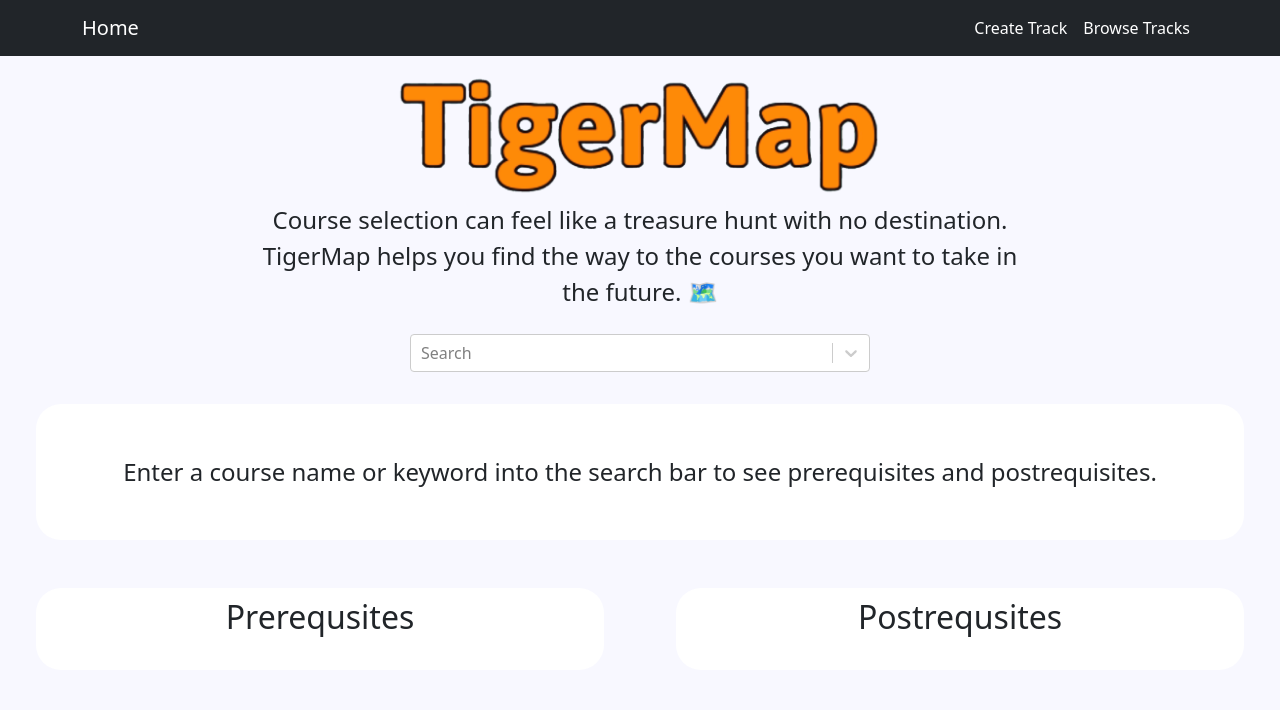
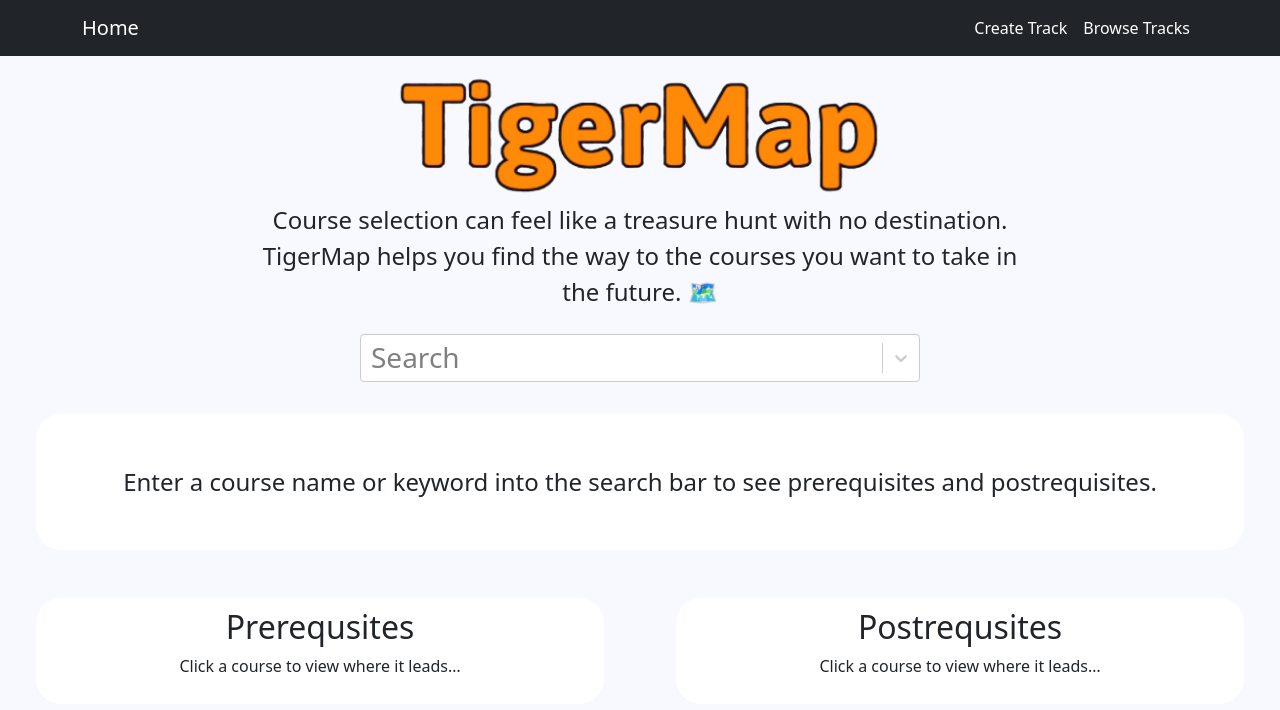
Before and after one commit to leo-step/COS333-TigerMap, a React (Create React App) app in the folder frontend/: page / in a window 1280 px wide. Shown: the top 710 px of the page. Built offline with nearby package versions, Linux system fonts and the light colour scheme.

Commit message:
home page

```diff
--- a/frontend/src/components/Main.js
+++ b/frontend/src/components/Main.js
@@ -54,7 +54,8 @@ function Main() {
         </div>
       </Row>
       <Row className="justify-content-center">
-        <div style={{ maxWidth: "500px" }}>
+        <div style={{ maxWidth: "600px" }}>
+          <h3>
             <Select
               onInputChange={(val) => setQuery(val)}
               onChange={(event) => {
@@ -64,6 +65,7 @@ function Main() {
               placeholder="Search"
               className="m-2"
             />
+          </h3>
         </div>
       </Row>
       <Row>
@@ -94,14 +96,14 @@ function Main() {
             <Table
               header={"Prerequsites"}
               setCourseId={setCourseId}
-              courses={[]}
+              placeholder
             />
           </Col>
           <Col>
             <Table
               header={"Postrequsites"}
               setCourseId={setCourseId}
-              courses={[]}
+              placeholder
             />
           </Col>
         </Row>
--- a/frontend/src/components/Table.js
+++ b/frontend/src/components/Table.js
@@ -1,8 +1,6 @@
 import Table from "react-bootstrap/Table";
 
 function createTable(props) {
-  //    const testData = [{code: "COS 126", title: "Intro to CS", area: "QR"}, {code: "COS 126", title: "Intro to CS", area: "QR"}, {code: "COS 126", title: "Intro to CS", area: "QR"}]
-
   return (
     <div
       style={{
@@ -13,6 +11,11 @@ function createTable(props) {
       className="m-4 myTable"
     >
       <h2 style={{ textAlign: "center" }}>{props.header}</h2>
+      {(props.placeholder && (
+        <div style={{ textAlign: "center" }}>
+          <p>Click a course to view where it leads…</p>
+        </div>
+      )) || (
         <Table borderless hover>
           <tbody>
             {props.courses.map(function (course) {
@@ -31,6 +34,7 @@ function createTable(props) {
             })}
           </tbody>
         </Table>
+      )}
     </div>
   );
 }
--- a/frontend/src/components/TrackDetails.js
+++ b/frontend/src/components/TrackDetails.js
@@ -12,7 +12,7 @@ function TrackDetails() {
 
   useEffect(() => {
     axios
-      .get("/trackdetails", { params: { id: params.id } })
+      .get("http://127.0.0.1:5000/trackdetails", { params: { id: params.id } })
       .then((response) => {
         setTrack(response.data);
       });
```
Also changed, not shown: frontend/src/images/graph.png. Lines whose indentation alone changed are shown as unchanged.
